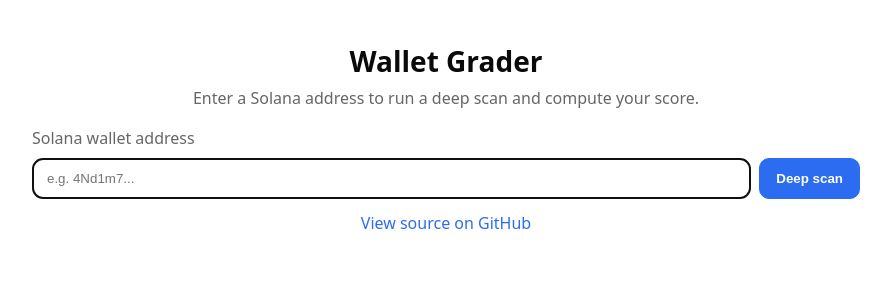
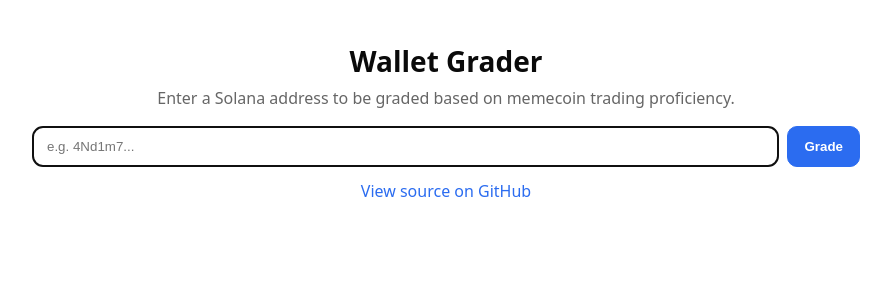
Before and after one commit to svdl1185/walletgrader, a Flask app: page / in a window 1280 px wide. Shown: the top 300 px of the page, without its empty margins (194-1085 px from the left). Run offline with Flask 3, Linux system fonts and the light colour scheme.

Commit message:
Logging: add structured logs to grading and deep-scan; UI text tweaks (Grade button, headings)

```diff
--- a/app.py
+++ b/app.py
@@ -7,6 +7,7 @@ import time
 import uuid
 
 from flask import Flask, render_template, request, jsonify
+import logging
 
 try:
     from solana.rpc.api import Client  # type: ignore
@@ -23,6 +24,8 @@ except Exception:  # pragma: no cover
 
 
 app = Flask(__name__)
+logging.basicConfig(level=os.environ.get("LOG_LEVEL", "INFO"))
+logger = app.logger
 
 # In-memory deep scan jobs store (ephemeral)
 SCANS: Dict[str, Dict[str, Any]] = {}
@@ -51,6 +54,7 @@ def human_label_from_score(score: int) -> str:
     return "Rug Victim"
 
 def grade_wallet(address: str) -> Dict[str, Any]:
+    logger.info("grade_wallet:start address=%s", address)
     if Client is None or PublicKey is None:
         return {
             "error": "Dependencies not installed. Please install requirements first.",
@@ -62,6 +66,7 @@ def grade_wallet(address: str) -> Dict[str, Any]:
         else:
             public_key = PublicKey(address)
     except Exception:
+        logger.warning("grade_wallet:invalid_address address=%s", address)
         return {"error": "Invalid Solana address."}
 
     client = get_solana_client()
@@ -77,6 +82,7 @@ def grade_wallet(address: str) -> Dict[str, Any]:
             if isinstance(balance_resp, dict) and balance_resp.get("result"):
                 balance_lamports = balance_resp["result"].get("value", 0) or 0
     except Exception:
+        logger.exception("grade_wallet:balance_fetch_failed address=%s", address)
         balance_lamports = 0
     sol_balance = balance_lamports / 1_000_000_000
 
@@ -95,6 +101,7 @@ def grade_wallet(address: str) -> Dict[str, Any]:
         else:
             signatures_json = signatures_resp.get("result", []) if isinstance(signatures_resp, dict) else []
     except Exception:
+        logger.exception("grade_wallet:signatures_fetch_failed address=%s", address)
         signatures_json = []
     tx_count = len(signatures_json)
 
@@ -183,6 +190,7 @@ def grade_wallet(address: str) -> Dict[str, Any]:
             except Exception:
                 pass
         except Exception:
+            logger.exception("grade_wallet:tx_fetch_failed sig=%s address=%s", sig, address)
             continue
 
     # Helper: compute median of a list of numbers
@@ -361,7 +369,7 @@ def grade_wallet(address: str) -> Dict[str, Any]:
     else:
         activity_profile = "overactive"
 
-    return {
+    result_obj = {
         "address": str(public_key),
         "score": score,
         "label": label,
@@ -380,6 +388,8 @@ def grade_wallet(address: str) -> Dict[str, Any]:
             "win_rate": win_rate,
         },
     }
+    logger.info("grade_wallet:done address=%s score=%s", address, score)
+    return result_obj
 
 
 def _analyze_signatures_full(client: Client, public_key: Any, signatures_json: List[Dict[str, Any]]) -> Dict[str, Any]:
@@ -751,8 +761,10 @@ def grade_api():
     address = (data.get("address") or request.form.get("address") or "").strip()
     if not address:
         return jsonify({"error": "Please enter a Solana wallet address."}), 400
+    logger.info("grade_api:request address=%s", address)
     result = grade_wallet(address)
     status = 200 if not result.get("error") else 400
+    logger.info("grade_api:response address=%s status=%s", address, status)
     return jsonify(result), status
 
 
--- a/templates/index.html
+++ b/templates/index.html
@@ -10,14 +10,13 @@
     <main class="container">
       <header class="header">
         <h1>Wallet Grader</h1>
-        <p class="subtitle">Enter a Solana address to run a deep scan and compute your score.</p>
+        <p class="subtitle">Enter a Solana address to be graded based on memecoin trading proficiency.</p>
       </header>
 
       <form method="post" class="form" id="grade-form">
-        <label for="address">Solana wallet address</label>
         <div class="row">
           <input type="text" id="address" name="address" placeholder="e.g. 4Nd1m7..." value="" autofocus />
-          <button type="submit">Deep scan</button>
+          <button type="submit">Grade</button>
         </div>
         {% if error %}
         <div class="alert error">{{ error }}</div>
```
